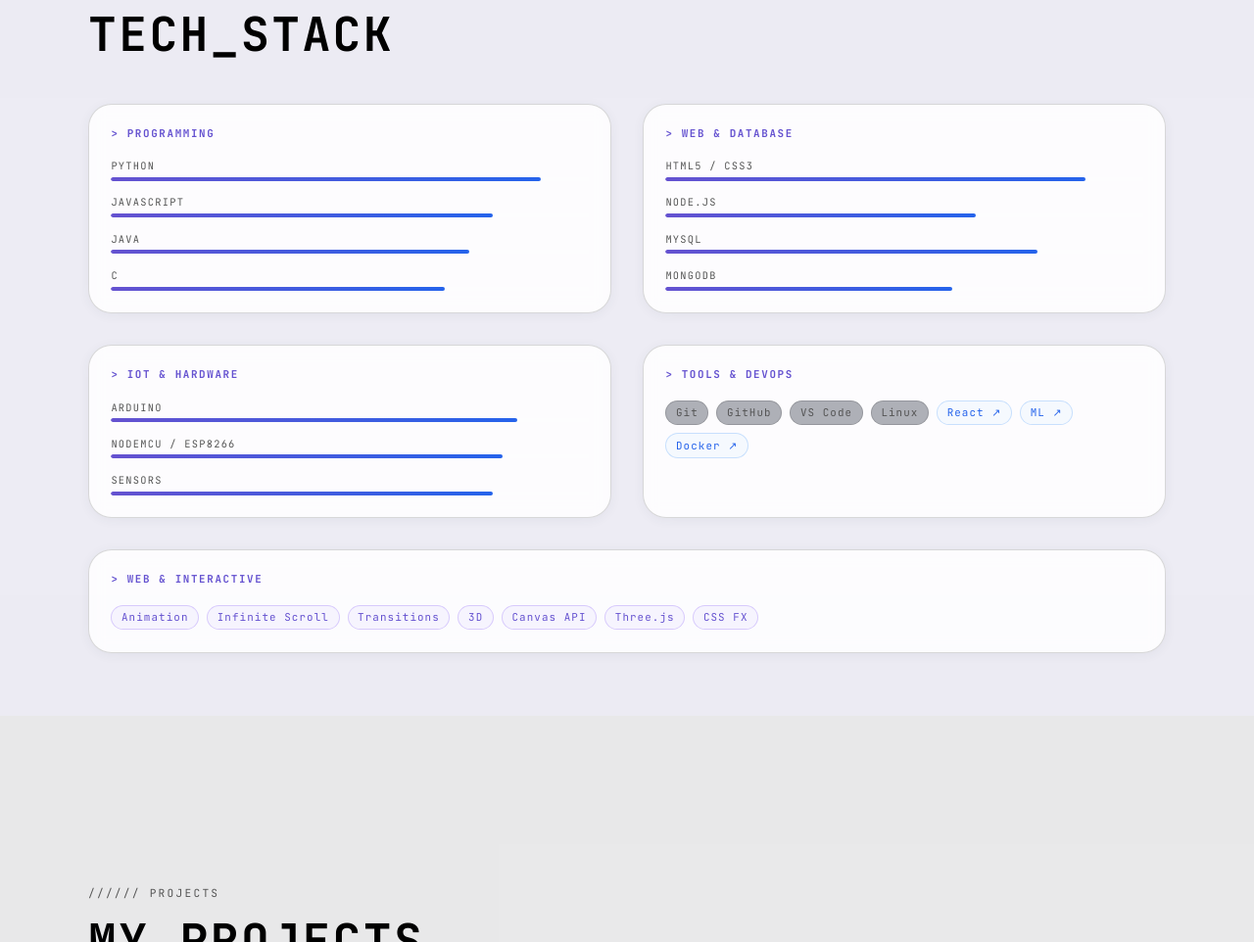
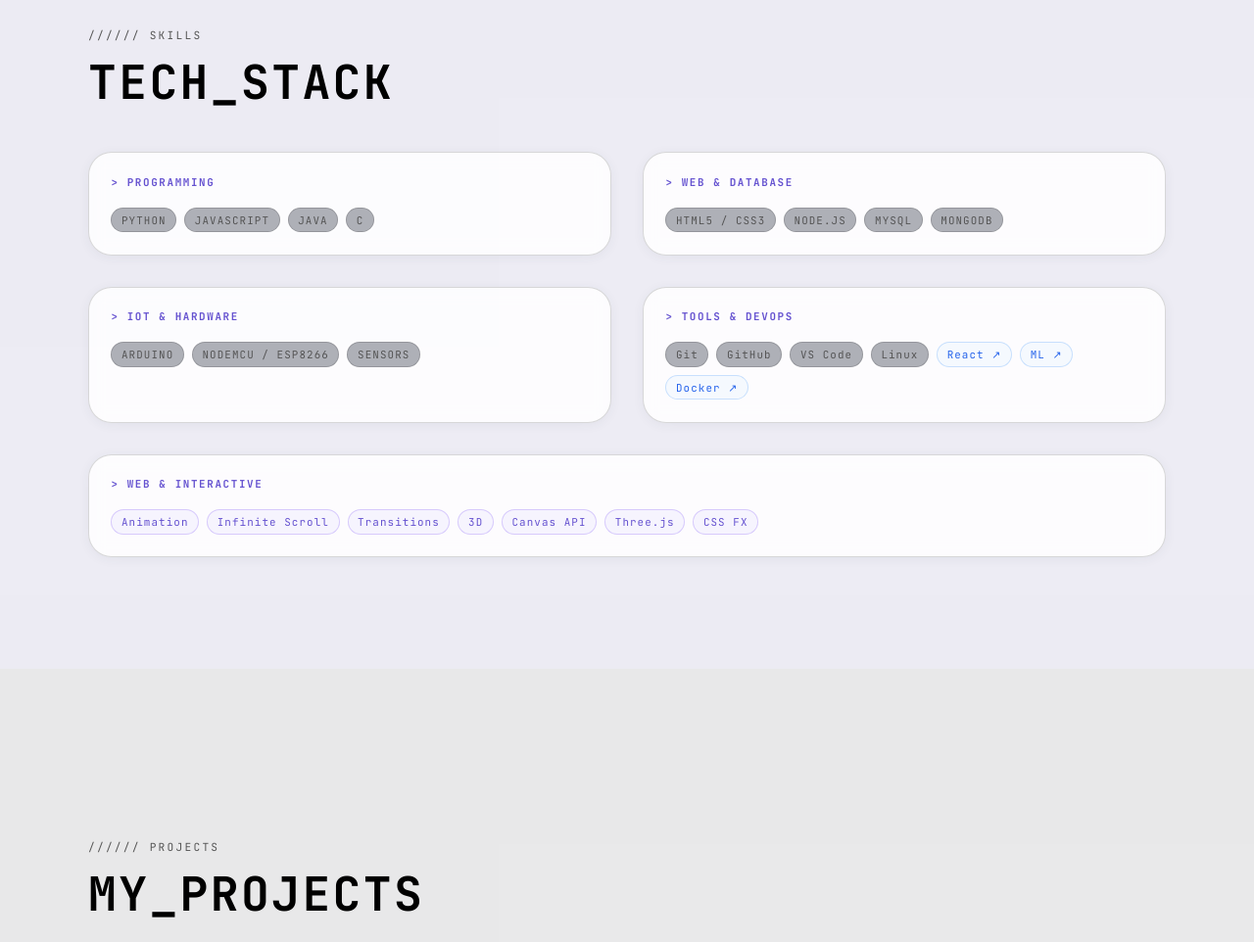
Before and after one commit to satwik88/SR_DEV_LAB, a plain HTML site: page index.html in a window 1280 px wide. Shown: the part 1717-2679 px from the top of the page at 98% size. Drawn offline with nearby package versions, Linux system fonts and the light colour scheme; animation ran at ten frames a second.

Commit message:
style: replace skill progress bars with clean tag badges

```diff
--- a/index.html
+++ b/index.html
@@ -181,72 +181,28 @@
         <div class="skills-grid">
           <div class="skill-block">
             <div class="skill-block-header">&gt; PROGRAMMING</div>
-            <div class="skill-bars">
-              <div class="bar-item"><span>PYTHON</span>
-                <div class="bar-track">
-                  <div class="bar-fill" style="--w:90%">90%</div>
-                </div>
-              </div>
-              <div class="bar-item"><span>JAVASCRIPT</span>
-                <div class="bar-track">
-                  <div class="bar-fill" style="--w:80%">80%</div>
-                </div>
-              </div>
-              <div class="bar-item"><span>JAVA</span>
-                <div class="bar-track">
-                  <div class="bar-fill" style="--w:75%">75%</div>
-                </div>
-              </div>
-              <div class="bar-item"><span>C</span>
-                <div class="bar-track">
-                  <div class="bar-fill" style="--w:70%">70%</div>
-                </div>
-              </div>
+            <div class="tag-cloud">
+              <span class="skill-chip">PYTHON</span>
+              <span class="skill-chip">JAVASCRIPT</span>
+              <span class="skill-chip">JAVA</span>
+              <span class="skill-chip">C</span>
             </div>
           </div>
           <div class="skill-block">
             <div class="skill-block-header">&gt; WEB &amp; DATABASE</div>
-            <div class="skill-bars">
-              <div class="bar-item"><span>HTML5 / CSS3</span>
-                <div class="bar-track">
-                  <div class="bar-fill" style="--w:88%">88%</div>
-                </div>
-              </div>
-              <div class="bar-item"><span>NODE.JS</span>
-                <div class="bar-track">
-                  <div class="bar-fill" style="--w:65%">65%</div>
-                </div>
-              </div>
-              <div class="bar-item"><span>MYSQL</span>
-                <div class="bar-track">
-                  <div class="bar-fill" style="--w:78%">78%</div>
-                </div>
-              </div>
-              <div class="bar-item"><span>MONGODB</span>
-                <div class="bar-track">
-                  <div class="bar-fill" style="--w:60%">60%</div>
-                </div>
-              </div>
+            <div class="tag-cloud">
+              <span class="skill-chip">HTML5 / CSS3</span>
+              <span class="skill-chip">NODE.JS</span>
+              <span class="skill-chip">MYSQL</span>
+              <span class="skill-chip">MONGODB</span>
             </div>
           </div>
           <div class="skill-block">
             <div class="skill-block-header">&gt; IOT &amp; HARDWARE</div>
-            <div class="skill-bars">
-              <div class="bar-item"><span>ARDUINO</span>
-                <div class="bar-track">
-                  <div class="bar-fill" style="--w:85%">85%</div>
-                </div>
-              </div>
-              <div class="bar-item"><span>NODEMCU / ESP8266</span>
-                <div class="bar-track">
-                  <div class="bar-fill" style="--w:82%">82%</div>
-                </div>
-              </div>
-              <div class="bar-item"><span>SENSORS</span>
-                <div class="bar-track">
-                  <div class="bar-fill" style="--w:80%">80%</div>
-                </div>
-              </div>
+            <div class="tag-cloud">
+              <span class="skill-chip">ARDUINO</span>
+              <span class="skill-chip">NODEMCU / ESP8266</span>
+              <span class="skill-chip">SENSORS</span>
             </div>
           </div>
           <div class="skill-block">
```
